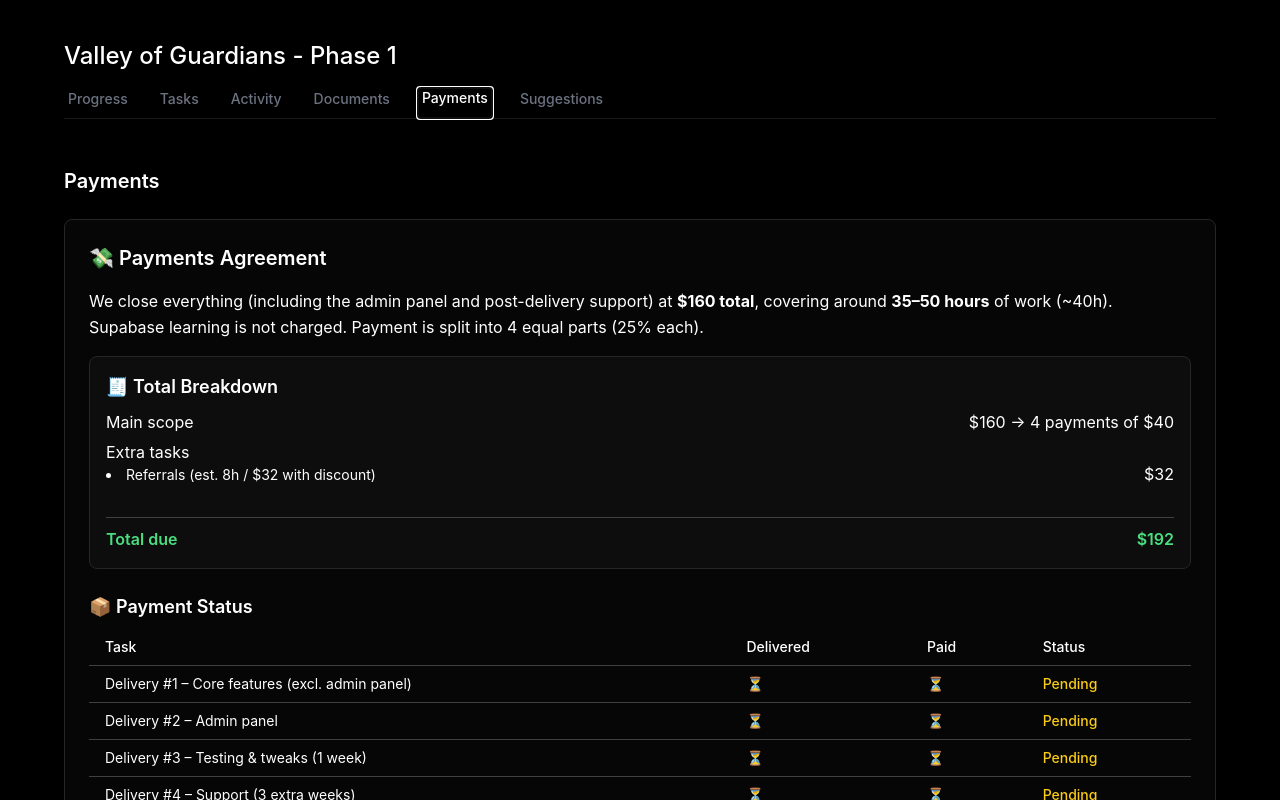
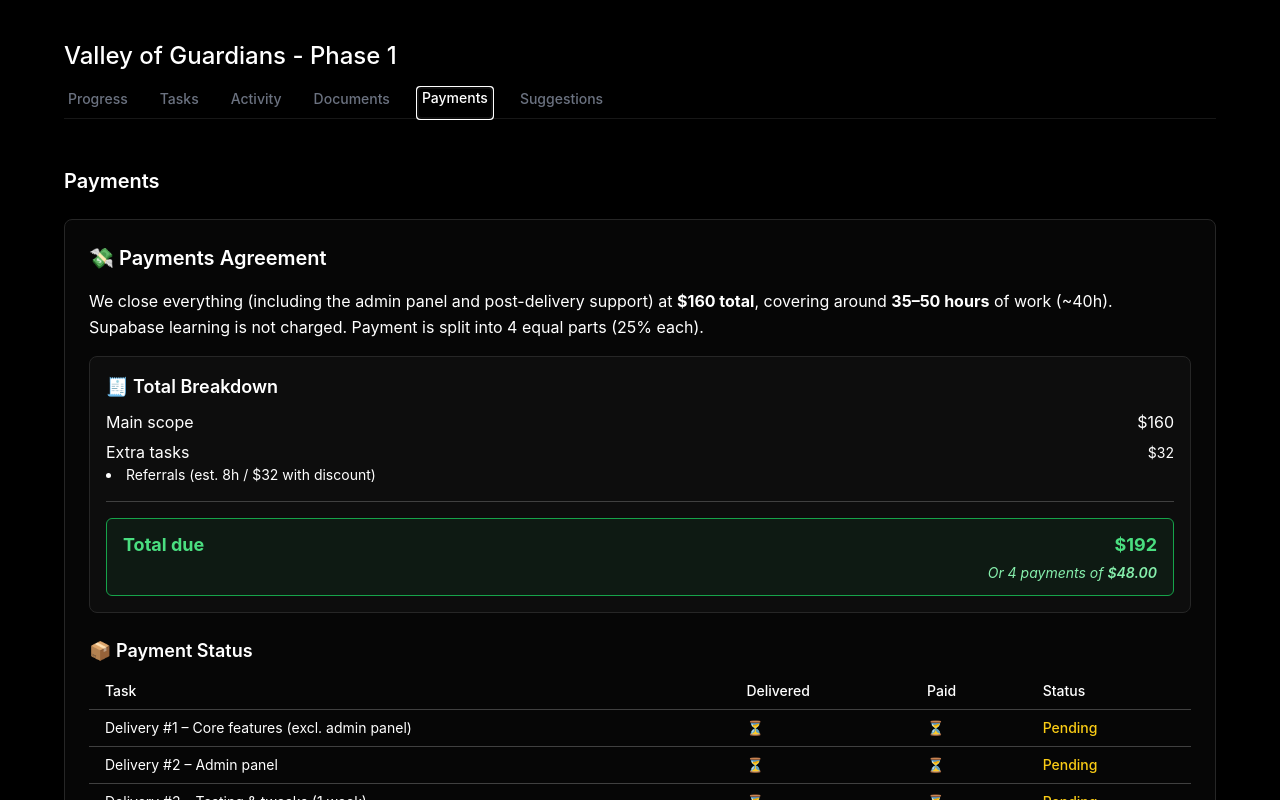
Before and after one commit to nicolasdma/landing-vruumvruum, a React (Vite) app: page / in a window 1280 px wide. Both pictures are taken after a click on the tab "Payments". Shown: the top 800 px of the page. Built offline with nearby package versions, Linux system fonts and the light colour scheme.

Commit message:
payments

```diff
--- a/src/data/activity.ts
+++ b/src/data/activity.ts
@@ -11,6 +11,7 @@ export const activity: DailyUpdate[] = [
   {
     date: "2025-05-07",
     updates: [
+      { title: "Password reset is now enabled from the Profile" },
       { title: `"Total Purchases" and "Your Commission" now update and display correctly` },
       { title: `"Buy GC" is now enabled and updates the prize pool`},
       { title: "Spinner correctly displays the winner on both small and large devices" },
--- a/src/pages/Payments.tsx
+++ b/src/pages/Payments.tsx
@@ -47,27 +47,37 @@ const Payments: React.FC = () => {
         {/* Total Summary */}
         <div className="text-white border border-neutral-800 rounded-lg p-4 bg-neutral-900/40 mb-6">
           <h3 className="text-lg font-semibold mb-2">🧾 Total Breakdown</h3>
+
           <div className="flex justify-between items-center mb-1">
             <span>Main scope</span>
-            <span>
-              ${baseTotal} → 4 payments of ${baseTotal / 4}
-            </span>
+            <span>${baseTotal}</span>
           </div>
-          <div className="flex justify-between items-center mb-1">
+
+          <div className="flex justify-between items-start mb-4">
             <div>
               <span>Extra tasks</span>
-              <ul className="list-disc list-inside text-white text-sm mb-6 space-y-1">
+              <ul className="list-disc list-inside text-white text-sm space-y-1">
                 <li>Referrals (est. 8h / $32 with discount)</li>
               </ul>
             </div>
-            <div className="flex flex-col items-end">
-              <span>${extraTotal}</span>
+            <div className="text-right">
+              <span className="text-sm">${extraTotal}</span>
             </div>
           </div>
-          <hr className="my-2 border-neutral-700" />
-          <div className="flex justify-between items-center font-semibold text-green-400">
-            <span>Total due</span>
-            <span>${grandTotal}</span>
+
+          <hr className="my-3 border-neutral-700" />
+
+          <div className="bg-green-900/20 border border-green-600 rounded-md px-4 py-3 mt-4">
+            <div className="flex justify-between items-center text-green-400 font-bold text-lg">
+              <span>Total due</span>
+              <span>${grandTotal}</span>
+            </div>
+            <p className="text-green-300 text-sm text-right mt-1 italic">
+              Or 4 payments of{" "}
+              <span className="font-semibold">
+                ${(grandTotal / 4).toFixed(2)}
+              </span>
+            </p>
           </div>
         </div>
 
--- a/src/pages/Progress.tsx
+++ b/src/pages/Progress.tsx
@@ -15,7 +15,7 @@ const progressItems: ProgressItem[] = [
   { title: "Buy GC", status: "done" },
   { title: "Claims GS", status: "done" },
   { title: "Prize Pool", status: "done" },
-  { title: "Profile", status: "in progress" },
+  { title: "Profile", status: "done" },
   { title: "Inventory", status: "done" },
   { title: "Referral", status: "done" },
   { title: "Logout", status: "done" },
```
